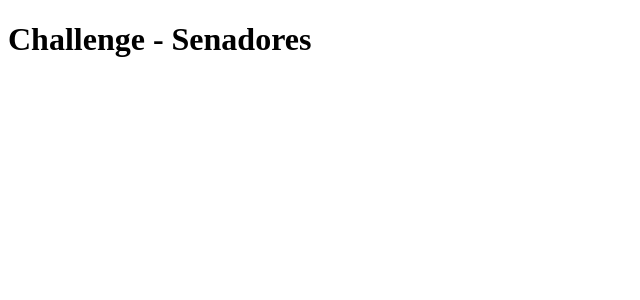
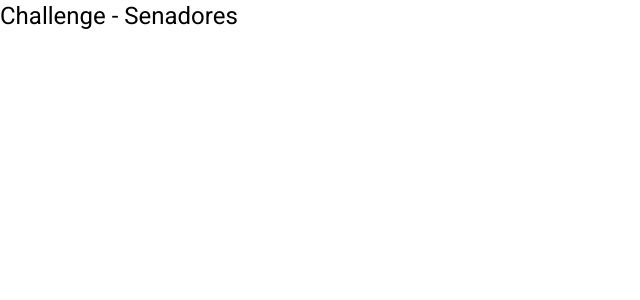
Before and after one commit to denysLerroan/Course-Angular-IGTI-Challenge, an Angular app: page / in a window 1280 px wide. Shown: the top 300 px of the page, without its empty margins (0-640 px from the left). Built offline with nearby package versions, Linux system fonts and the light colour scheme.

Commit message:
Angular Material dependency

```diff
--- a/angular.json
+++ b/angular.json
@@ -49,6 +49,7 @@
               "src/assets"
             ],
             "styles": [
+              "./node_modules/@angular/material/prebuilt-themes/indigo-pink.css",
               "src/styles.css"
             ],
             "scripts": []
@@ -113,6 +114,7 @@
               "src/assets"
             ],
             "styles": [
+              "./node_modules/@angular/material/prebuilt-themes/indigo-pink.css",
               "src/styles.css"
             ],
             "scripts": []
@@ -144,6 +146,10 @@
           }
         }
       }
-    }},
-  "defaultProject": "senadores"
+    }
+  },
+  "defaultProject": "senadores",
+  "cli": {
+    "analytics": false
+  }
 }
--- a/package.json
+++ b/package.json
@@ -12,10 +12,12 @@
   "private": true,
   "dependencies": {
     "@angular/animations": "~10.1.5",
+    "@angular/cdk": "^10.2.5",
     "@angular/common": "~10.1.5",
     "@angular/compiler": "~10.1.5",
     "@angular/core": "~10.1.5",
     "@angular/forms": "~10.1.5",
+    "@angular/material": "^10.2.5",
     "@angular/platform-browser": "~10.1.5",
     "@angular/platform-browser-dynamic": "~10.1.5",
     "@angular/router": "~10.1.5",
--- a/src/app/app.module.ts
+++ b/src/app/app.module.ts
@@ -3,6 +3,7 @@
 
 import { AppRoutingModule } from './app-routing.module';
 import { AppComponent } from './app.component';
+import { BrowserAnimationsModule } from '@angular/platform-browser/animations';
 
 @NgModule({
   declarations: [
@@ -10,7 +11,8 @@
   ],
   imports: [
     BrowserModule,
-    AppRoutingModule
+    AppRoutingModule,
+    BrowserAnimationsModule
   ],
   providers: [],
   bootstrap: [AppComponent]
--- a/src/index.html
+++ b/src/index.html
@@ -6,8 +6,10 @@
   <base href="/">
   <meta name="viewport" content="width=device-width, initial-scale=1">
   <link rel="icon" type="image/x-icon" href="favicon.ico">
+  <link href="https://fonts.googleapis.com/css?family=Roboto:300,400,500&display=swap" rel="stylesheet">
+  <link href="https://fonts.googleapis.com/icon?family=Material+Icons" rel="stylesheet">
 </head>
-<body>
+<body class="mat-typography">
   <app-root></app-root>
 </body>
 </html>
--- a/src/styles.css
+++ b/src/styles.css
@@ -1 +1,4 @@
 /* You can add global styles to this file, and also import other style files */
+
+html, body { height: 100%; }
+body { margin: 0; font-family: Roboto, "Helvetica Neue", sans-serif; }
```
Also changed, not shown: 1 other file (tests, documents, lock files or other folders).
